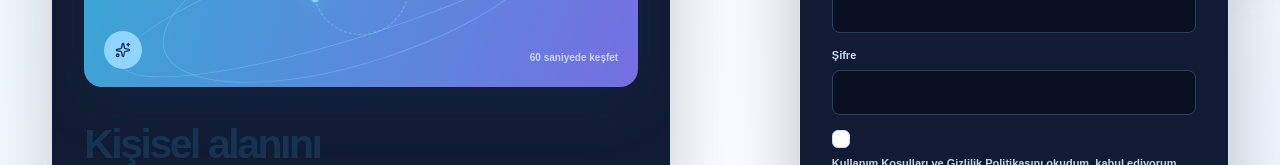
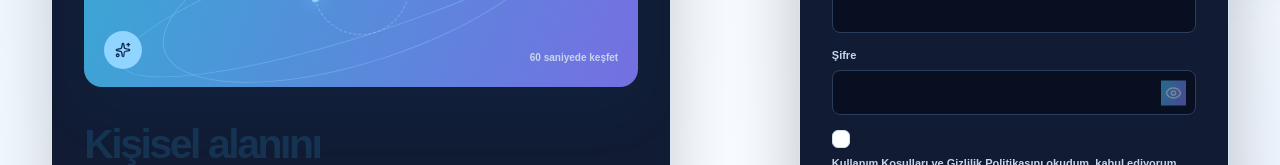
Before and after one commit to Tuncertur/planmoy, a React (Vite) app: page / in a window 1280 px wide. Both pictures are taken after a click on the button "E-posta ile giriş". Shown: the part 281-446 px from the top of the page. Built offline with nearby package versions, Linux system fonts and the light colour scheme; no server answers; what @capacitor/core would draw is missing.

Commit message:
Giris ekranina sifre goster/gizle ikonu eklendi (test raporundaki oneri)

```diff
--- a/src/screens/AuthScreen.tsx
+++ b/src/screens/AuthScreen.tsx
@@ -1,5 +1,5 @@
 import { useState, type FormEvent } from "react";
-import { ArrowRight, CalendarDays, Check, Mail, ShieldCheck, Sparkles, Users } from "lucide-react";
+import { ArrowRight, CalendarDays, Check, Eye, EyeOff, Mail, ShieldCheck, Sparkles, Users } from "lucide-react";
 import { supabase } from "../lib/supabase";
 import { tt, type Dict } from "../lib/i18n";
 
@@ -66,6 +66,7 @@ export function AuthScreen({ onOpenLegal }: { onOpenLegal: () => void }) {
   const [mode, setMode] = useState<"signin" | "signup">("signup");
   const [email, setEmail] = useState("");
   const [password, setPassword] = useState("");
+  const [showPassword, setShowPassword] = useState(false);
   const [consent, setConsent] = useState(false);
   const [busy, setBusy] = useState(false);
   const [error, setError] = useState<string | null>(null);
@@ -174,14 +175,25 @@ export function AuthScreen({ onOpenLegal }: { onOpenLegal: () => void }) {
                 </label>
                 <label>
                   {tt(copy.password)}
+                  <span style={{ position: "relative", display: "block" }}>
                     <input
                       required
                       minLength={8}
-                    type="password"
+                      type={showPassword ? "text" : "password"}
                       autoComplete={mode === "signin" ? "current-password" : "new-password"}
                       value={password}
                       onChange={(e) => setPassword(e.target.value)}
+                      style={{ paddingRight: 40 }}
                     />
+                    <button
+                      type="button"
+                      onClick={() => setShowPassword((v) => !v)}
+                      aria-label={showPassword ? tt({ tr: "Şifreyi gizle", en: "Hide password" }) : tt({ tr: "Şifreyi göster", en: "Show password" })}
+                      style={{ position: "absolute", right: 10, top: "50%", transform: "translateY(-50%)", background: "none", border: 0, padding: 4, cursor: "pointer", opacity: 0.6, display: "flex" }}
+                    >
+                      {showPassword ? <EyeOff size={17} /> : <Eye size={17} />}
+                    </button>
+                  </span>
                 </label>
                 {mode === "signup" && (
                   <label className="auth-consent">
```
Lines whose indentation alone changed are shown as unchanged.
